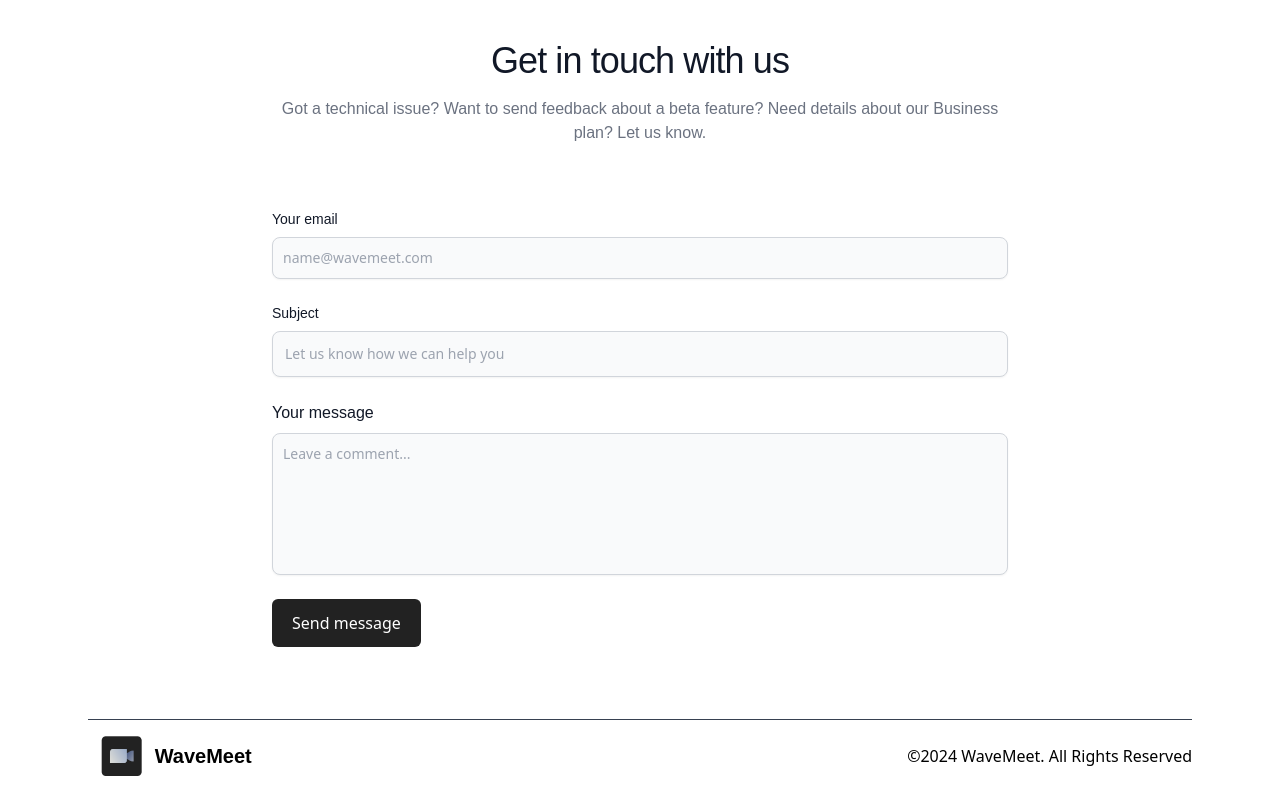
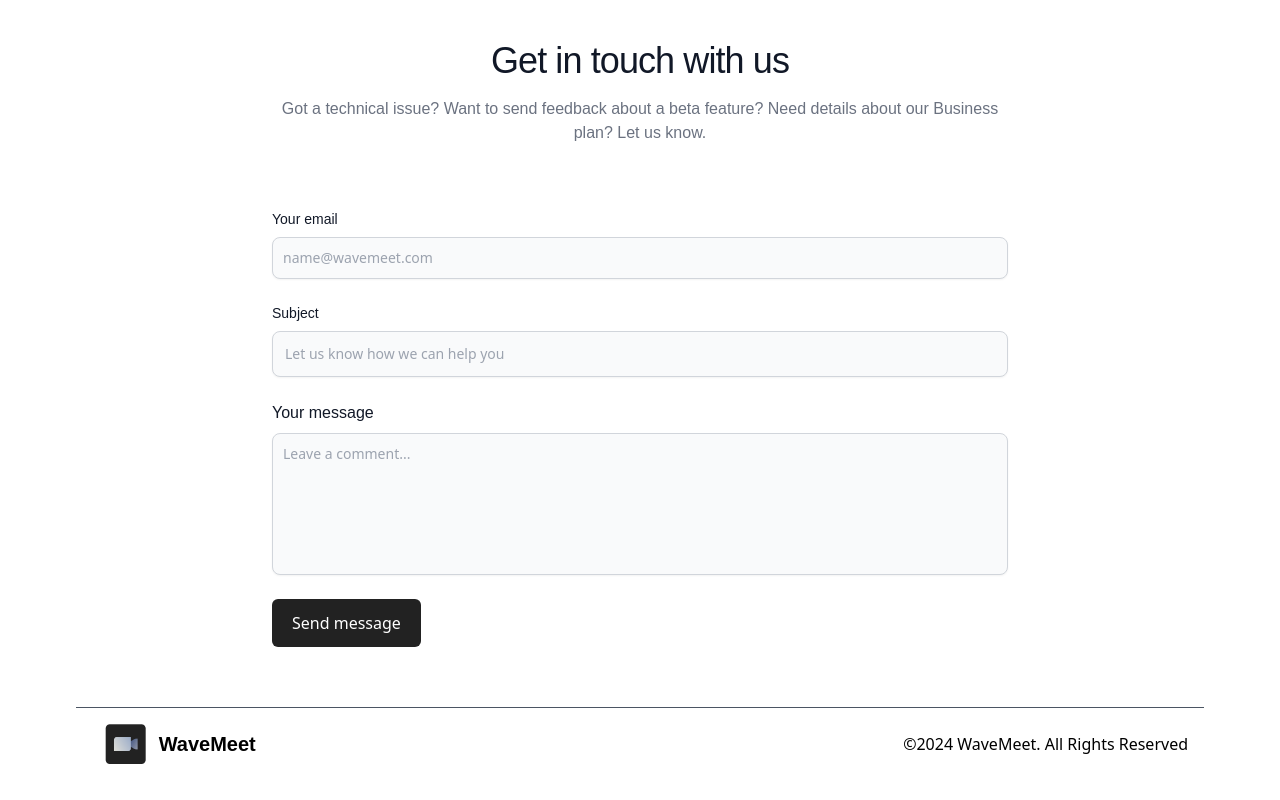
Before and after one commit to vinaynaik486/WaveMeet, a React (Vite) app: page / in a window 1280 px wide. Shown: the part 3079-3879 px from the top of the page. After the commit the page ends 3855 px from the top, so only its background shows below. Built offline with nearby package versions, Linux system fonts and the light colour scheme; a web font is replaced by a local one.

Commit message:
Updated margin x to 20

```diff
--- a/src/components/Footer.jsx
+++ b/src/components/Footer.jsx
@@ -1,11 +1,11 @@
-import { Typography } from "@material-tailwind/react";
+import { HashLink } from 'react-router-hash-link';
 import websiteLogo from '../assets/logo/logo.png';
 
 function Footer() {
   return (
-    <footer className="w-full bg-white p-6">
-      <hr className="my-4 mx-16 border-gray-700" />
-      <div className="flex justify-between mx-16 items-center">
+    <footer className="w-full bg-white p-3">
+      <hr className="my-4 mx-16 border-gray-600" />
+      <div className="flex justify-between mx-20 items-center">
         <div className="flex items-center font-sofia">
           <img src={websiteLogo} alt="" className='h-10' />
           <span className='text-xl font-semibold reveal-text'>WaveMeet</span>
```
